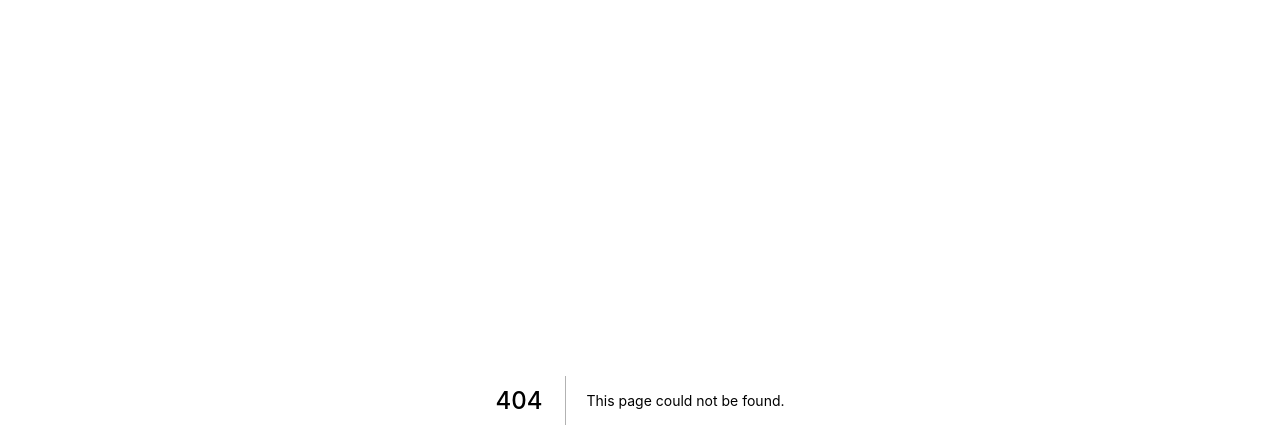
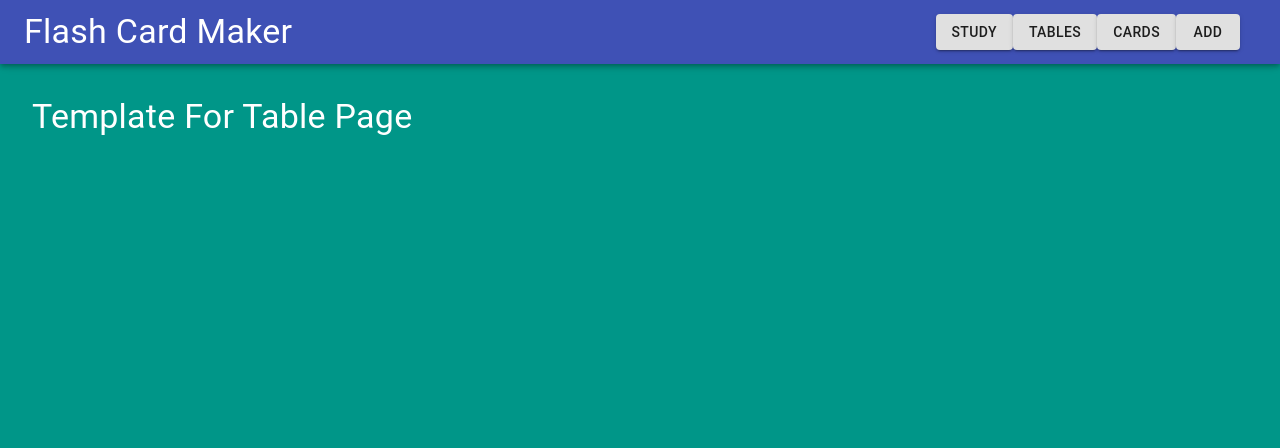
Before and after one commit to briankeefe/webApp, a Next.js app: page /tables in a window 1280 px wide. Before the commit this address had no page. Shown: the top 448 px of the page. Built offline with nearby package versions, Linux system fonts and the light colour scheme.

Commit message:
Tables Page

```diff
--- /dev/null
+++ b/pages/tables.js
@@ -0,0 +1,40 @@
+import { withStyles } from "@material-ui/styles";
+import { teal } from "@material-ui/core/colors";
+import { createMuiTheme, Typography, Box } from "@material-ui/core";
+import Layout from "../src/universal/layout";
+import { white } from "ansi-colors";
+const theme = createMuiTheme({
+	spacing: factor => [0, 4, 8, 16, 32, 64][factor],
+});
+
+const styles = theme => ({
+	root: {
+		flexGrow: 1,
+		padding: theme.spacing(2),
+		color: "white",
+	},
+	outerBox: {
+		backgroundColor: teal[500],
+		padding: theme.spacing(3),
+		margin: "auto",
+		minHeight: "100vh",
+	},
+	paper: {
+		minHeight: "15vh",
+	},
+});
+
+function TablesPage(props) {
+	const { classes } = props;
+	return (
+		<Box className={classes.outerBox}>
+			<Layout />
+			<Box pt={10} pl={2}>
+				<Typography style={{ color: "white" }} variant="h4">
+                    Template For Table Page
+				</Typography>
+			</Box>
+		</Box>
+	);
+}
+export default withStyles(styles(theme))(TablesPage);
--- a/src/universal/layout.js
+++ b/src/universal/layout.js
@@ -34,6 +34,9 @@ let layout = classes => (
 					<Link href="/study">
 						<Button variant="contained">Study</Button>
 					</Link>
+					<Link href="/tables">
+						<Button variant="contained">Tables</Button>
+					</Link>
 					<Link href="/cards">
 						<Button variant="contained">Cards</Button>
 					</Link>
```
Also changed, not shown: pages/cards.js (line endings or trailing spaces).
